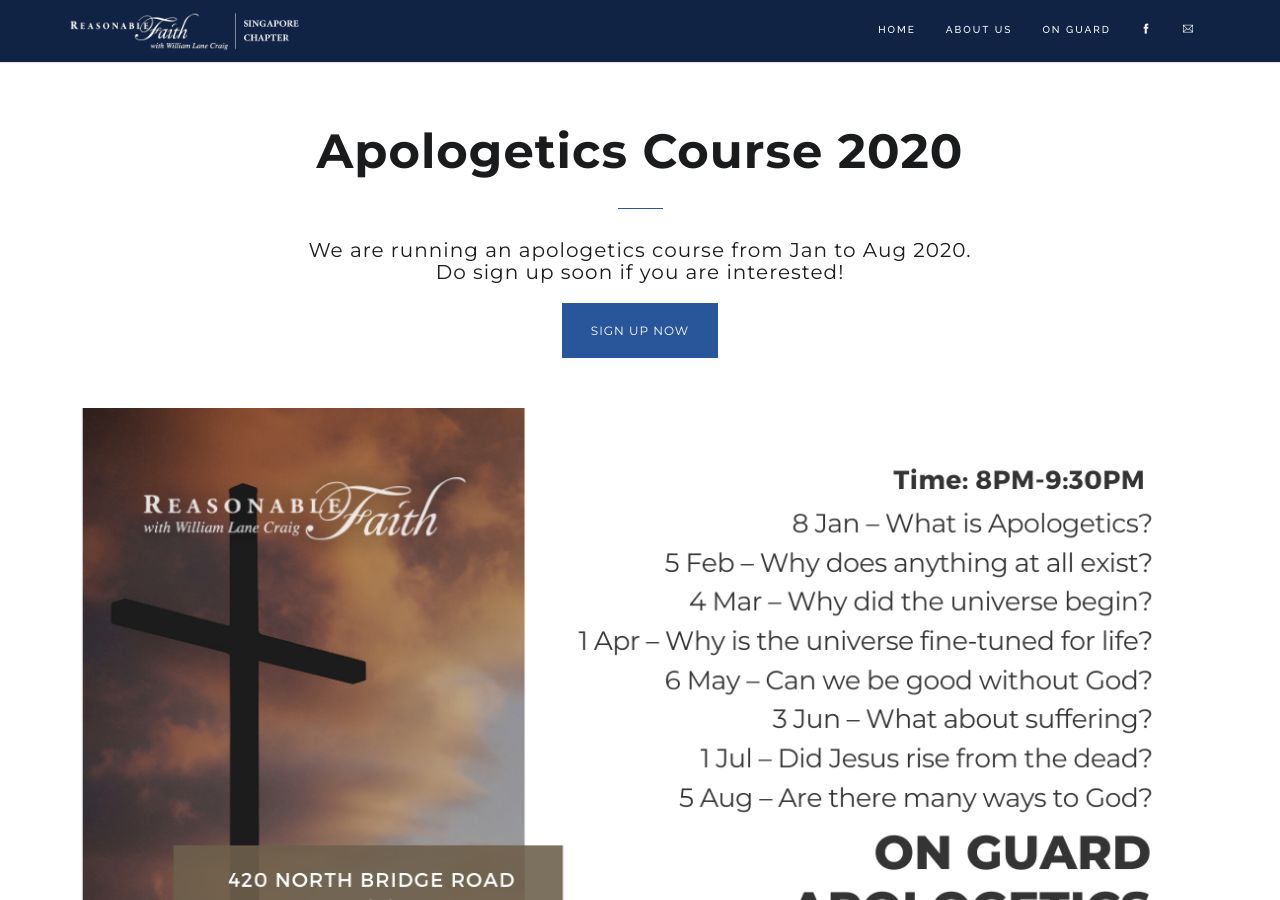
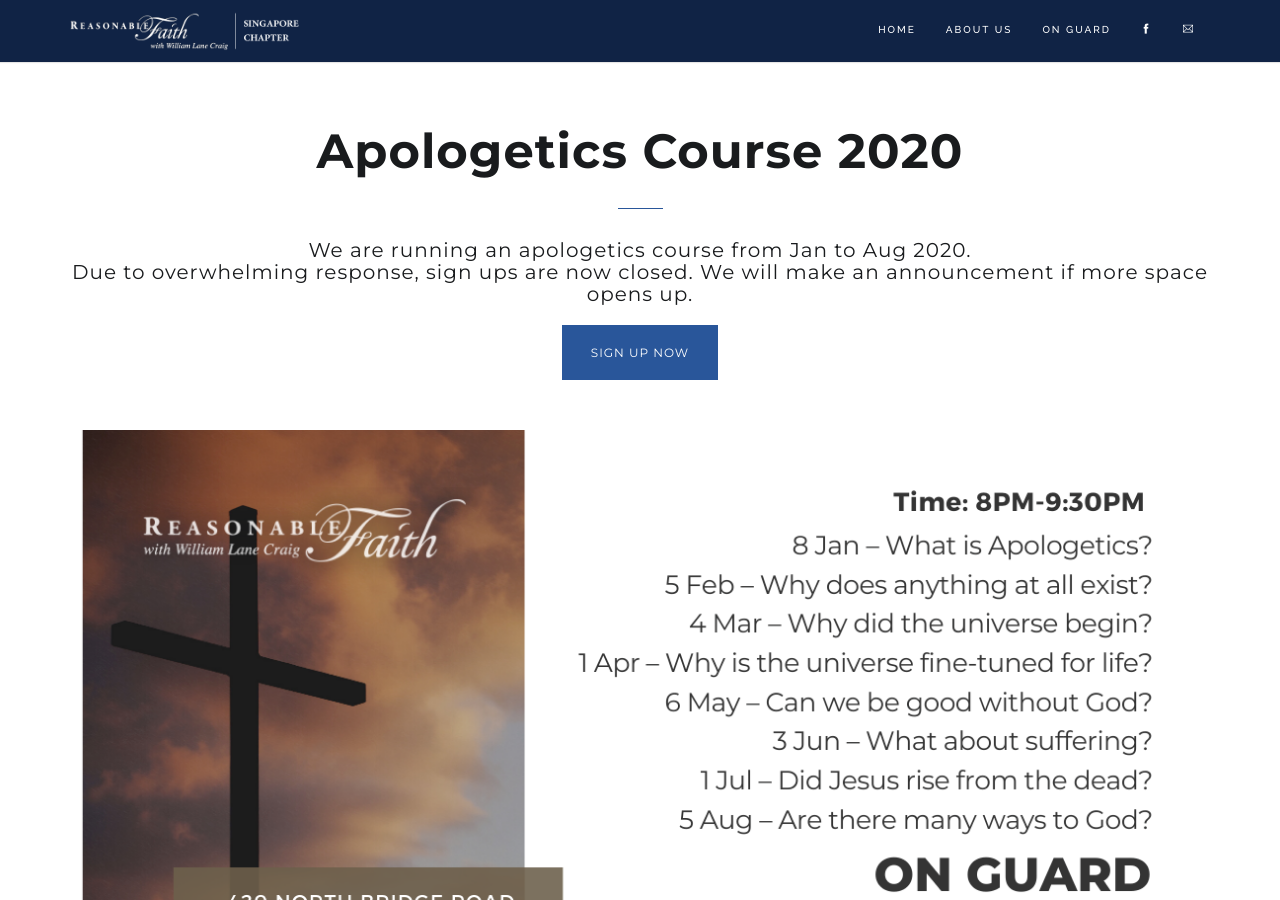
Before and after one commit to reasonablefaithsg/reasonablefaithsg.github.io, a Jekyll site: the page built from index.html, in a window 1280 px wide and 900 px high, scrolled down 900 px. Built offline with Jekyll 4.4.1, drawn with Linux system fonts in a browser that asks for light colours; nearby versions of some CDN libraries; some web fonts are replaced.

Commit message:
closed On Guard sign ups

```diff
--- a/index.html
+++ b/index.html
@@ -51,7 +51,8 @@
     <div class="title center">
       <h3>Apologetics Course 2020</h3>
       <hr>
-      <h4 style="font-size:20px">We are running an apologetics course from Jan to Aug 2020.<br/>Do sign up soon if you are interested!</h4>
+      <h4 style="font-size:20px">We are running an apologetics course from Jan to Aug 2020.<br/>
+      Due to overwhelming response, sign ups are now closed. We will make an announcement if more space opens up.</h4>
       <a href="http://bit.ly/RF-On-Guard-2020" target="_blank" class="btn btn-color">Sign Up Now</a>
     </div>
     <div class="section-content">
```
